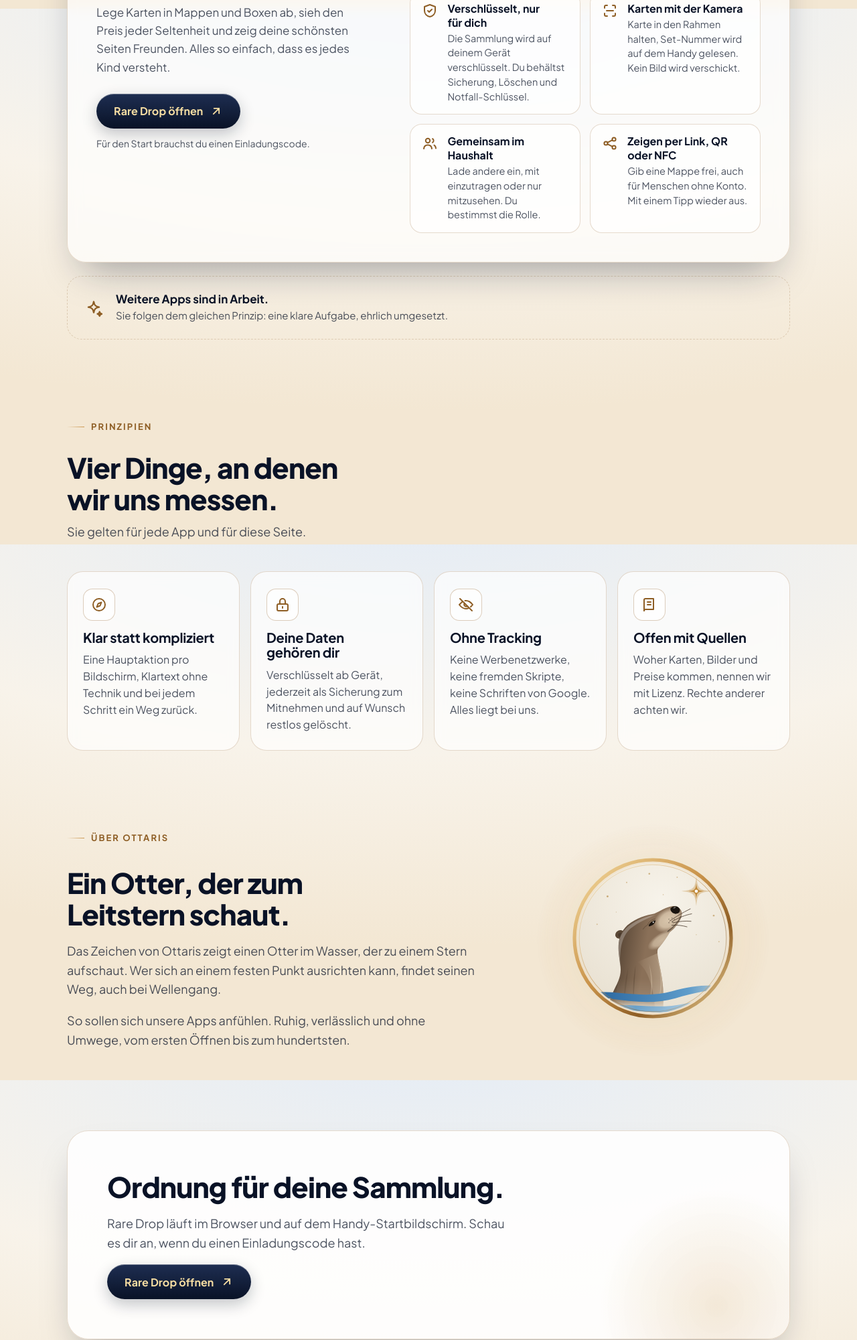
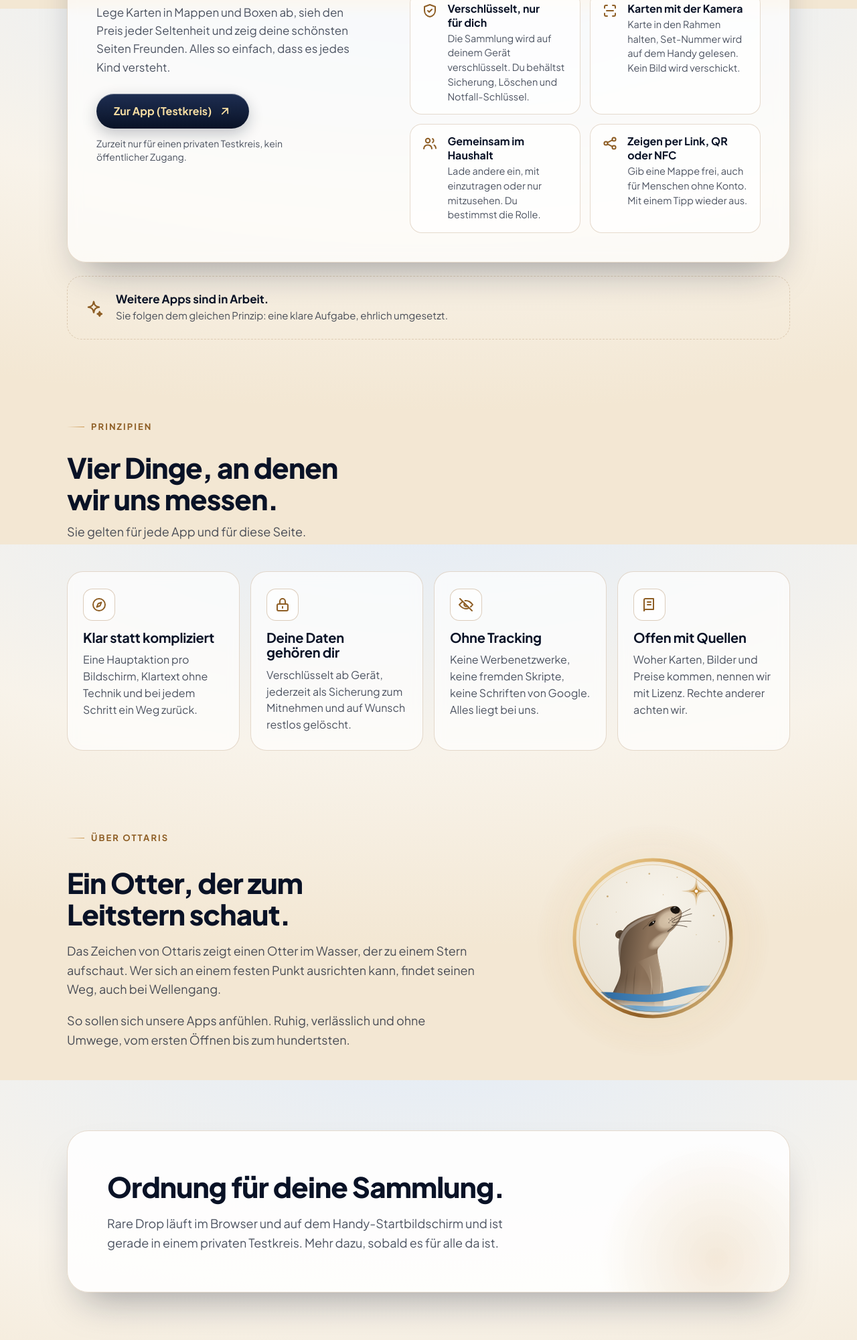
Before and after one commit to Cyb3rshade/ottaris-web, a plain HTML site: page index.html in a window 1280 px wide. Shown: the part 1587-3588 px from the top of the page at 67% size. Drawn offline with Linux system fonts and the light colour scheme.

Commit message:
Rare Drop als privaten Test kennzeichnen
Kein Aufruf mehr, sich einen Einladungscode zu besorgen, kein
Rare-Drop-Button im Schlussband. Status "Privater Test".

Co-Authored-By: Claude Sonnet 5.5 <noreply@anthropic.com>
Claude-Session: https://claude.ai/code/session_01DJwYfNaDDzLCVwHhNbhh4j

```diff
--- a/index.html
+++ b/index.html
@@ -121,16 +121,16 @@
               <h3 id="rd-titel">Rare Drop</h3>
               <p class="byline">by Ottaris</p>
             </div>
-            <span class="status">Testphase</span>
+            <span class="status">Privater Test</span>
           </div>
           <p class="app-tag">Deine Yu-Gi-Oh!-Sammlung: geordnet, bewertet und geschützt.</p>
           <p class="app-text">Lege Karten in Mappen und Boxen ab, sieh den Preis jeder Seltenheit und zeig deine schönsten Seiten Freunden. Alles so einfach, dass es jedes Kind versteht.</p>
           <div class="actions">
             <a class="btn primary" href="https://raredrop.ottaris.com" rel="noopener">
-              Rare Drop öffnen
+              Zur App (Testkreis)
               <svg viewBox="0 0 24 24" fill="none" stroke="currentColor" stroke-width="2.2" stroke-linecap="round" stroke-linejoin="round" aria-hidden="true"><path d="M7 17 17 7M8 7h9v9"/></svg>
             </a>
-            <p class="note">Für den Start brauchst du einen Einladungscode.</p>
+            <p class="note">Zurzeit nur für einen privaten Testkreis, kein öffentlicher Zugang.</p>
           </div>
         </div>
 
@@ -219,13 +219,7 @@
     <div class="wrap">
       <div class="cta-box">
         <h2 id="cta-titel">Ordnung für deine Sammlung.</h2>
-        <p>Rare Drop läuft im Browser und auf dem Handy-Startbildschirm. Schau es dir an, wenn du einen Einladungscode hast.</p>
-        <div class="actions">
-          <a class="btn primary" href="https://raredrop.ottaris.com" rel="noopener">
-            Rare Drop öffnen
-            <svg viewBox="0 0 24 24" fill="none" stroke="currentColor" stroke-width="2.2" stroke-linecap="round" stroke-linejoin="round" aria-hidden="true"><path d="M7 17 17 7M8 7h9v9"/></svg>
-          </a>
-        </div>
+        <p>Rare Drop läuft im Browser und auf dem Handy-Startbildschirm und ist gerade in einem privaten Testkreis. Mehr dazu, sobald es für alle da ist.</p>
       </div>
     </div>
   </section>
```
Also changed, not shown: 1 other file.
